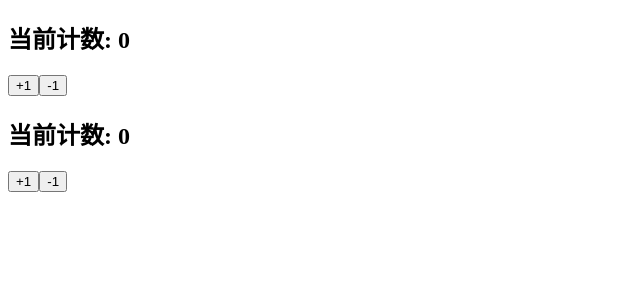
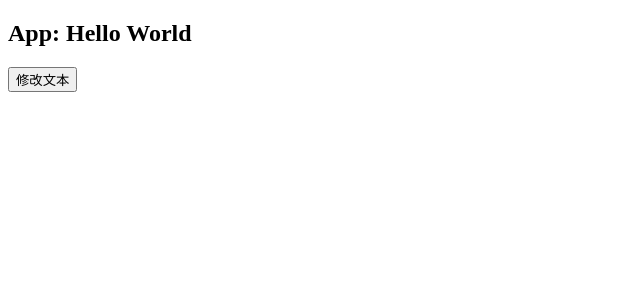
Before and after one commit to namezzy/09_learn_reacthooks, a React (Create React App) app: page / in a window 1280 px wide. Shown: the top 300 px of the page, without its empty margins (0-640 px from the left). Built offline with nearby package versions, Linux system fonts and the light colour scheme.

Commit message:
Add hook theory .

```diff
--- a/src/02_计数器实现对比/CounterHook-原理写法.jsx
+++ b/src/02_计数器实现对比/CounterHook-原理写法.jsx
@@ -3,6 +3,7 @@ import { memo,useState } from "react"
 
 function CounterHook(props) {
     // useState是一个数组，第一个存的值，第二个是组件设置值的
+
     const arr = useState(0)
 
     return(
--- /dev/null
+++ b/src/03_useState的使用/App.jsx
@@ -0,0 +1,13 @@
+import React, { memo, useState } from "react";
+
+const App = memo(() => {
+  const [message, setMessage] = useState("Hello World");
+  return (
+    <div>
+      <h2>App: {message}</h2>
+      <button onClick={ e =>setMessage("Hello React.")}>修改文本</button>
+    </div>
+  );
+});
+
+export default App;
--- a/src/index.js
+++ b/src/index.js
@@ -1,7 +1,8 @@
 import React from "react";
 import ReactDOM from "react-dom/client";
 // import App from "./01_不使用hook/App";
-import App from "./02_计数器实现对比/App";
+// import App from "./02_计数器实现对比/App";
+import App from "./03_useState的使用/App";
 
 const root = ReactDOM.createRoot(document.getElementById("root"));
 root.render(<App />);
```
